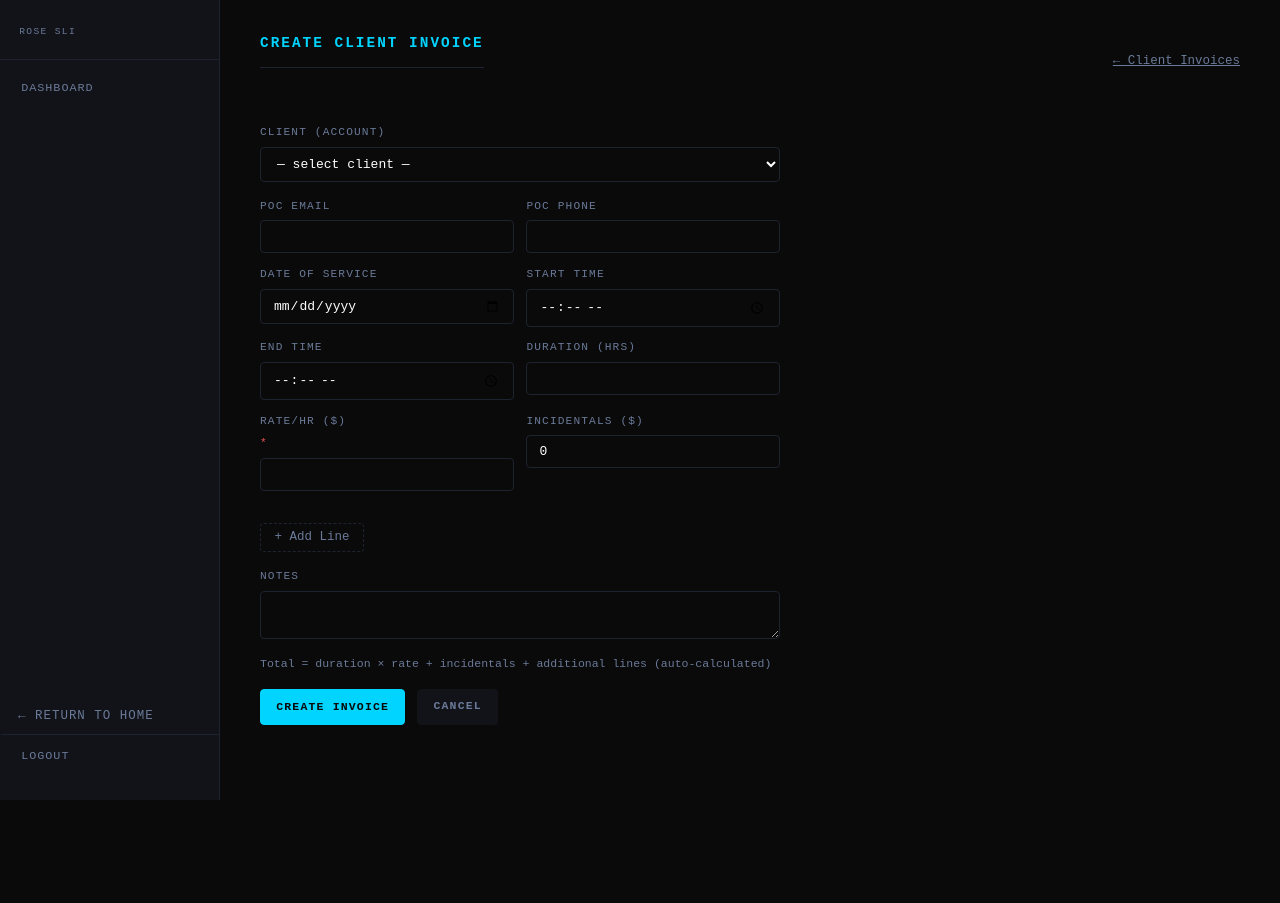
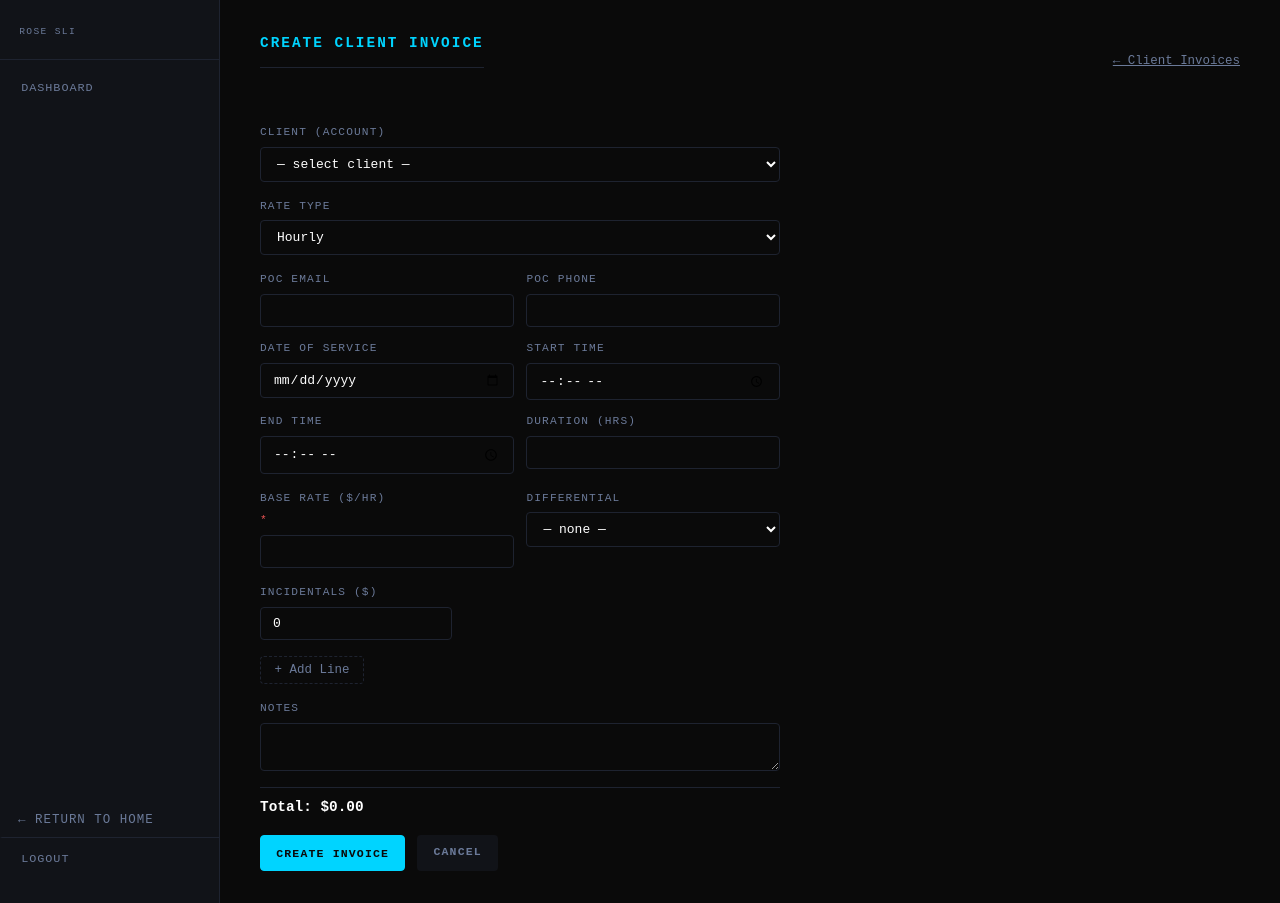
Before and after one commit to ARBarrySeal/rosesli-website, a Flask app: template templates/portal_client_invoice_create.html in a window 1280 px wide. Before the commit the page ends 800 px from the top, so only its background shows below. Run offline with Flask 3, Linux system fonts and the light colour scheme; the template is opened without the code that fills it, so the values that code supplies are empty; some libraries are stand-ins or nearby versions.

Commit message:
Phase 5: Billing section — differential wired into the main invoice line
Resolves the 2026-06-20 batch's open #15: selecting a differential on the
Create Client Invoice form now changes the applied rate (base_rate +
differential) instead of only adding as a separate extra line. Adds a
flat-rate mode that skips rate x duration math entirely (total = flat
amount + incidentals). Live-computed Total display on the form.

Migration 021 adds client_invoices.rate_type/base_rate/differential;
rate_per_hour keeps its existing meaning (the applied rate) so every
existing reader stays unchanged. portal_rates.set_rate()'s client-invoice
recalc updated to match, and now skips flat-rate invoices.

Renamed the create form's rate field to base_rate (matches the interpreter
invoice form's naming); the route still accepts the legacy rate_per_hour
field name for backward compatibility.

```diff
--- a/templates/portal_client_invoice.html
+++ b/templates/portal_client_invoice.html
@@ -37,7 +37,11 @@
     {% if inv.date_of_service %}<div><div class="field-label">Date of Service</div><div style="font-size:.88rem;">{{ inv.date_of_service.strftime('%B %d, %Y') }}</div></div>{% endif %}
     {% if inv.start_time %}<div><div class="field-label">Start</div><div style="font-size:.88rem;">{{ inv.start_time }}{% if inv.end_time %} – {{ inv.end_time }}{% endif %}</div></div>{% endif %}
     {% if inv.duration_hours %}<div><div class="field-label">Duration</div><div style="font-size:.88rem;">{{ inv.duration_hours|hours_minutes }}</div></div>{% endif %}
-    {% if inv.rate_per_hour %}<div><div class="field-label">Rate/hr</div><div style="font-size:.88rem;">${{ "%.2f"|format(inv.rate_per_hour) }}</div></div>{% endif %}
+    {% if inv.rate_type == 'flat' %}
+    <div><div class="field-label">Rate type</div><div style="font-size:.88rem;">Flat rate</div></div>
+    {% elif inv.rate_per_hour %}
+    <div><div class="field-label">Rate/hr</div><div style="font-size:.88rem;">${{ "%.2f"|format(inv.rate_per_hour) }}{% if inv.base_rate is not none and inv.differential %} (${{ "%.2f"|format(inv.base_rate) }} base + ${{ "%.2f"|format(inv.differential|float) }} diff){% endif %}</div></div>
+    {% endif %}
     {% if inv.incidentals %}<div><div class="field-label">Incidentals</div><div style="font-size:.88rem;">${{ "%.2f"|format(inv.incidentals) }}</div></div>{% endif %}
     {% if inv.total %}<div><div class="field-label">Total</div><div style="font-size:1.4rem;font-weight:600;">${{ "%.2f"|format(inv.total) }}</div></div>{% endif %}
     {% if inv.paid_date %}<div><div class="field-label">Date Paid</div><div style="font-size:.88rem;">{{ inv.paid_date.strftime('%B %d, %Y') }}</div></div>{% endif %}
--- a/templates/portal_client_invoice_create.html
+++ b/templates/portal_client_invoice_create.html
@@ -20,6 +20,13 @@
       {% endfor %}
     </select>
   </label>
+  <label style="display:flex;flex-direction:column;gap:.3rem;font-size:.7rem;letter-spacing:.1em;text-transform:uppercase;color:var(--muted);">Rate type
+    <select name="rate_type" id="ci-rate-type" style="background:var(--bg);border:1px solid var(--border);color:var(--text);font-family:var(--font);padding:.5rem .75rem;border-radius:var(--radius);font-size:13px;">
+      <option value="hourly" selected>Hourly</option>
+      <option value="flat">Flat</option>
+    </select>
+  </label>
+
   <div style="display:grid;grid-template-columns:1fr 1fr;gap:.8rem;">
     <label style="display:flex;flex-direction:column;gap:.3rem;font-size:.7rem;letter-spacing:.1em;text-transform:uppercase;color:var(--muted);">POC Email<input type="email" name="poc_email" value="{{ pf.poc_email or '' }}" style="background:var(--bg);border:1px solid var(--border);color:var(--text);font-family:var(--font);padding:.5rem .75rem;border-radius:var(--radius);font-size:13px;"/></label>
     <label style="display:flex;flex-direction:column;gap:.3rem;font-size:.7rem;letter-spacing:.1em;text-transform:uppercase;color:var(--muted);">POC Phone<input type="tel" name="poc_phone" value="{{ pf.poc_phone or '' }}" style="background:var(--bg);border:1px solid var(--border);color:var(--text);font-family:var(--font);padding:.5rem .75rem;border-radius:var(--radius);font-size:13px;"/></label>
@@ -27,22 +34,37 @@
     <label style="display:flex;flex-direction:column;gap:.3rem;font-size:.7rem;letter-spacing:.1em;text-transform:uppercase;color:var(--muted);">Start Time<input type="time" name="start_time" id="ci-start" style="background:var(--bg);border:1px solid var(--border);color:var(--text);font-family:var(--font);padding:.5rem .75rem;border-radius:var(--radius);font-size:13px;"/></label>
     <label style="display:flex;flex-direction:column;gap:.3rem;font-size:.7rem;letter-spacing:.1em;text-transform:uppercase;color:var(--muted);">End Time<input type="time" name="end_time" id="ci-end" style="background:var(--bg);border:1px solid var(--border);color:var(--text);font-family:var(--font);padding:.5rem .75rem;border-radius:var(--radius);font-size:13px;"/></label>
     <label style="display:flex;flex-direction:column;gap:.3rem;font-size:.7rem;letter-spacing:.1em;text-transform:uppercase;color:var(--muted);">Duration (hrs)<input type="number" name="duration_hours" id="ci-dur" step="0.25" min="0" value="{{ pf.duration_hours or '' }}" style="background:var(--bg);border:1px solid var(--border);color:var(--text);font-family:var(--font);padding:.5rem .75rem;border-radius:var(--radius);font-size:13px;"/></label>
-    <label style="display:flex;flex-direction:column;gap:.3rem;font-size:.7rem;letter-spacing:.1em;text-transform:uppercase;color:var(--muted);">Rate/hr ($) <span style="color:#e55;">*</span><input type="number" name="rate_per_hour" id="ci-rate" step="0.01" min="0" value="{{ pf.rate_per_hour or '' }}" required style="background:var(--bg);border:1px solid var(--border);color:var(--text);font-family:var(--font);padding:.5rem .75rem;border-radius:var(--radius);font-size:13px;"/></label>
-    <label style="display:flex;flex-direction:column;gap:.3rem;font-size:.7rem;letter-spacing:.1em;text-transform:uppercase;color:var(--muted);">Incidentals ($)<input type="number" name="incidentals" step="0.01" min="0" value="0" style="background:var(--bg);border:1px solid var(--border);color:var(--text);font-family:var(--font);padding:.5rem .75rem;border-radius:var(--radius);font-size:13px;"/></label>
   </div>
 
-  {# Additional lines: differential drop-down + duration + amount each #}
+  <div id="ci-hourly-fields" style="display:grid;grid-template-columns:1fr 1fr;gap:.8rem;">
+    <label style="display:flex;flex-direction:column;gap:.3rem;font-size:.7rem;letter-spacing:.1em;text-transform:uppercase;color:var(--muted);">Base rate ($/hr) <span style="color:#e55;">*</span><input type="number" name="base_rate" id="ci-rate" step="0.01" min="0" value="{{ pf.rate_per_hour or '' }}" style="background:var(--bg);border:1px solid var(--border);color:var(--text);font-family:var(--font);padding:.5rem .75rem;border-radius:var(--radius);font-size:13px;"/></label>
+    <label style="display:flex;flex-direction:column;gap:.3rem;font-size:.7rem;letter-spacing:.1em;text-transform:uppercase;color:var(--muted);">Differential
+      <select name="differential" id="ci-differential" style="background:var(--bg);border:1px solid var(--border);color:var(--text);font-family:var(--font);padding:.5rem .75rem;border-radius:var(--radius);font-size:13px;"></select>
+    </label>
+  </div>
+
+  <div id="ci-flat-fields" style="display:none;">
+    <label style="display:flex;flex-direction:column;gap:.3rem;font-size:.7rem;letter-spacing:.1em;text-transform:uppercase;color:var(--muted);">Flat amount ($) <span style="color:#e55;">*</span><input type="number" name="flat_amount" id="ci-flat-amount" step="0.01" min="0" style="background:var(--bg);border:1px solid var(--border);color:var(--text);font-family:var(--font);padding:.5rem .75rem;border-radius:var(--radius);font-size:13px;"/></label>
+  </div>
+
+  <label style="display:flex;flex-direction:column;gap:.3rem;font-size:.7rem;letter-spacing:.1em;text-transform:uppercase;color:var(--muted);max-width:12rem;">Incidentals ($)<input type="number" name="incidentals" id="ci-incidentals" step="0.01" min="0" value="0" style="background:var(--bg);border:1px solid var(--border);color:var(--text);font-family:var(--font);padding:.5rem .75rem;border-radius:var(--radius);font-size:13px;"/></label>
+
+  {# Additional lines: differential drop-down + duration + amount each — hourly only #}
+  <div id="ci-extra-wrap">
     <div id="ci-extra-lines"></div>
     <button type="button" id="ci-add-line-btn"
             style="align-self:flex-start;background:none;border:1px dashed var(--border);color:var(--muted);
                    font-family:var(--font);padding:.4rem .85rem;border-radius:var(--radius);cursor:pointer;font-size:.78rem;">
       + Add Line
     </button>
+  </div>
 
   <label style="display:flex;flex-direction:column;gap:.3rem;font-size:.7rem;letter-spacing:.1em;text-transform:uppercase;color:var(--muted);">Notes
     <textarea name="notes" rows="2" style="background:var(--bg);border:1px solid var(--border);color:var(--text);font-family:var(--font);padding:.5rem .75rem;border-radius:var(--radius);font-size:13px;resize:vertical;"></textarea>
   </label>
-  <p style="font-size:.72rem;color:var(--muted);">Total = duration × rate + incidentals + additional lines (auto-calculated)</p>
+  <div id="ci-total" style="font-size:.9rem;font-weight:600;padding-top:.5rem;border-top:1px solid var(--border);">
+    Total: $<span id="ci-total-amount">0.00</span>
+  </div>
   <div style="display:flex;gap:.75rem;">
     <button type="submit" class="btn btn-primary">Create Invoice</button>
     <a href="/portal/client-invoices" class="btn" style="text-decoration:none;">Cancel</a>
@@ -51,13 +73,21 @@
 
 <script nonce="{{ csp_nonce() }}">
 (function () {
-  var clientSel = document.getElementById('client-select');
-  var rateIn    = document.getElementById('ci-rate');
-  var startIn   = document.getElementById('ci-start');
-  var endIn     = document.getElementById('ci-end');
-  var durIn     = document.getElementById('ci-dur');
-  var addBtn    = document.getElementById('ci-add-line-btn');
-  var extraDiv  = document.getElementById('ci-extra-lines');
+  var clientSel   = document.getElementById('client-select');
+  var rateIn      = document.getElementById('ci-rate');
+  var diffSel     = document.getElementById('ci-differential');
+  var startIn     = document.getElementById('ci-start');
+  var endIn       = document.getElementById('ci-end');
+  var durIn       = document.getElementById('ci-dur');
+  var addBtn      = document.getElementById('ci-add-line-btn');
+  var extraDiv    = document.getElementById('ci-extra-lines');
+  var rateTypeSel = document.getElementById('ci-rate-type');
+  var hourlyBox   = document.getElementById('ci-hourly-fields');
+  var flatBox     = document.getElementById('ci-flat-fields');
+  var extraWrap   = document.getElementById('ci-extra-wrap');
+  var flatAmtIn   = document.getElementById('ci-flat-amount');
+  var incidentalsIn = document.getElementById('ci-incidentals');
+  var totalEl     = document.getElementById('ci-total-amount');
 
   // Server-rendered from the differentials table (mig 015);
   // falls back to the legacy hardcoded list if the context is absent.
@@ -68,6 +98,58 @@
   function fmt2(n) { return n.toFixed(2); }
 
   var dateIn = document.querySelector('[name="date_of_service"]');
+
+  // Main-line differential (Phase 5, 2026-07-22 batch — resolves the
+  // 2026-06-20 batch's open #15): wired into the applied rate, not just an
+  // additive extra line.
+  if (diffSel) {
+    var noneOpt = document.createElement('option');
+    noneOpt.value = ''; noneOpt.textContent = '— none —';
+    diffSel.appendChild(noneOpt);
+    DIFF_OPTIONS.forEach(function (o) {
+      if ((o.code || '').indexOf('specialty_') === 0) return; // specialty stays an extra line only
+      var opt = document.createElement('option');
+      opt.value = o.value; opt.textContent = o.label;
+      diffSel.appendChild(opt);
+    });
+  }
+
+  function recomputeTotal() {
+    var incidentals = parseFloat(incidentalsIn ? incidentalsIn.value : 0) || 0;
+    var extraTotal = 0;
+    extraDiv && extraDiv.querySelectorAll('.ci-line-amt').forEach(function (el) {
+      extraTotal += parseFloat(el.value) || 0;
+    });
+    var total;
+    if (rateTypeSel && rateTypeSel.value === 'flat') {
+      total = (parseFloat(flatAmtIn ? flatAmtIn.value : 0) || 0) + incidentals + extraTotal;
+    } else {
+      var base = parseFloat(rateIn ? rateIn.value : 0) || 0;
+      var diff = parseFloat(diffSel ? diffSel.value : 0) || 0;
+      var dur  = parseFloat(durIn ? durIn.value : 0) || 0;
+      total = dur * (base + diff) + incidentals + extraTotal;
+    }
+    if (totalEl) totalEl.textContent = fmt2(total);
+  }
+
+  function applyRateTypeVisibility() {
+    var isFlat = rateTypeSel && rateTypeSel.value === 'flat';
+    if (hourlyBox) hourlyBox.style.display = isFlat ? 'none' : 'grid';
+    if (flatBox)   flatBox.style.display   = isFlat ? 'block' : 'none';
+    if (extraWrap) extraWrap.style.display = isFlat ? 'none' : 'block';
+    if (rateIn)  rateIn.required  = !isFlat;
+    if (flatAmtIn) flatAmtIn.required = isFlat;
+    recomputeTotal();
+  }
+  if (rateTypeSel) {
+    rateTypeSel.addEventListener('change', applyRateTypeVisibility);
+    applyRateTypeVisibility();
+  }
+
+  [rateIn, diffSel, durIn, incidentalsIn, flatAmtIn].forEach(function (el) {
+    if (el) el.addEventListener('input', recomputeTotal);
+    if (el) el.addEventListener('change', recomputeTotal);
+  });
 
   // Auto-pick the differential that matches the assignment's day + start time.
   // Returns the DIFF_OPTIONS index, or 0 (daytime weekday) when it can't tell.
@@ -90,6 +172,7 @@
       var opt  = clientSel.options[clientSel.selectedIndex];
       var rate = opt ? opt.getAttribute('data-rate') : '';
       if (rate) rateIn.value = rate;
+      recomputeTotal();
     });
   }
 
@@ -98,7 +181,7 @@
     var s = startIn.value.split(':').map(Number);
     var e = endIn.value.split(':').map(Number);
     var diff = (e[0] * 60 + e[1]) - (s[0] * 60 + s[1]);
-    if (diff > 0 && durIn) durIn.value = fmt2(diff / 60);
+    if (diff > 0 && durIn) { durIn.value = fmt2(diff / 60); recomputeTotal(); }
   }
 
   if (startIn) startIn.addEventListener('change', autoFillDur);
@@ -151,12 +234,14 @@
       // Specialty is a surcharge on hours already billed at the base rate —
       // no base rate in the line and no 2-hour minimum.
       la.value = ldur > 0 ? fmt2(ldur * addon) : '';
+      recomputeTotal();
       return;
     }
     var base  = parseFloat(rateIn ? rateIn.value : 0) || 0;
     var lrate = base + addon;
     ldur = (ldur > 0 && ldur < 2) ? 2 : ldur;
     la.value = ldur > 0 ? fmt2(ldur * lrate) : '';
+    recomputeTotal();
   }
 
   function addLine(preselectIdx) {
@@ -216,7 +301,7 @@
     var rmB = document.createElement('button');
     rmB.type='button'; rmB.textContent='✕';
     rmB.style.cssText='background:none;border:none;color:var(--muted);cursor:pointer;font-size:.9rem;padding:.4rem;align-self:flex-end;';
-    rmB.addEventListener('click', function () { div.remove(); reindexLines(); });
+    rmB.addEventListener('click', function () { div.remove(); reindexLines(); recomputeTotal(); });
 
     div.appendChild(codeI); div.appendChild(dw);
     if (dateW) div.appendChild(dateW);
```
Also changed, not shown: docs/portal-feature-batch-2026-07-22.md (+7 -5 lines), portal_client_invoices.py (+50 -17 lines), portal_rates.py (+8 -5 lines), tests/test_phase2_client_review.py (+1 -1 lines), tests/test_phase5_billing.py (added, +226 -0 lines), migrations/021_client_invoice_billing.sql (added). Lines whose indentation alone changed are shown as unchanged.
